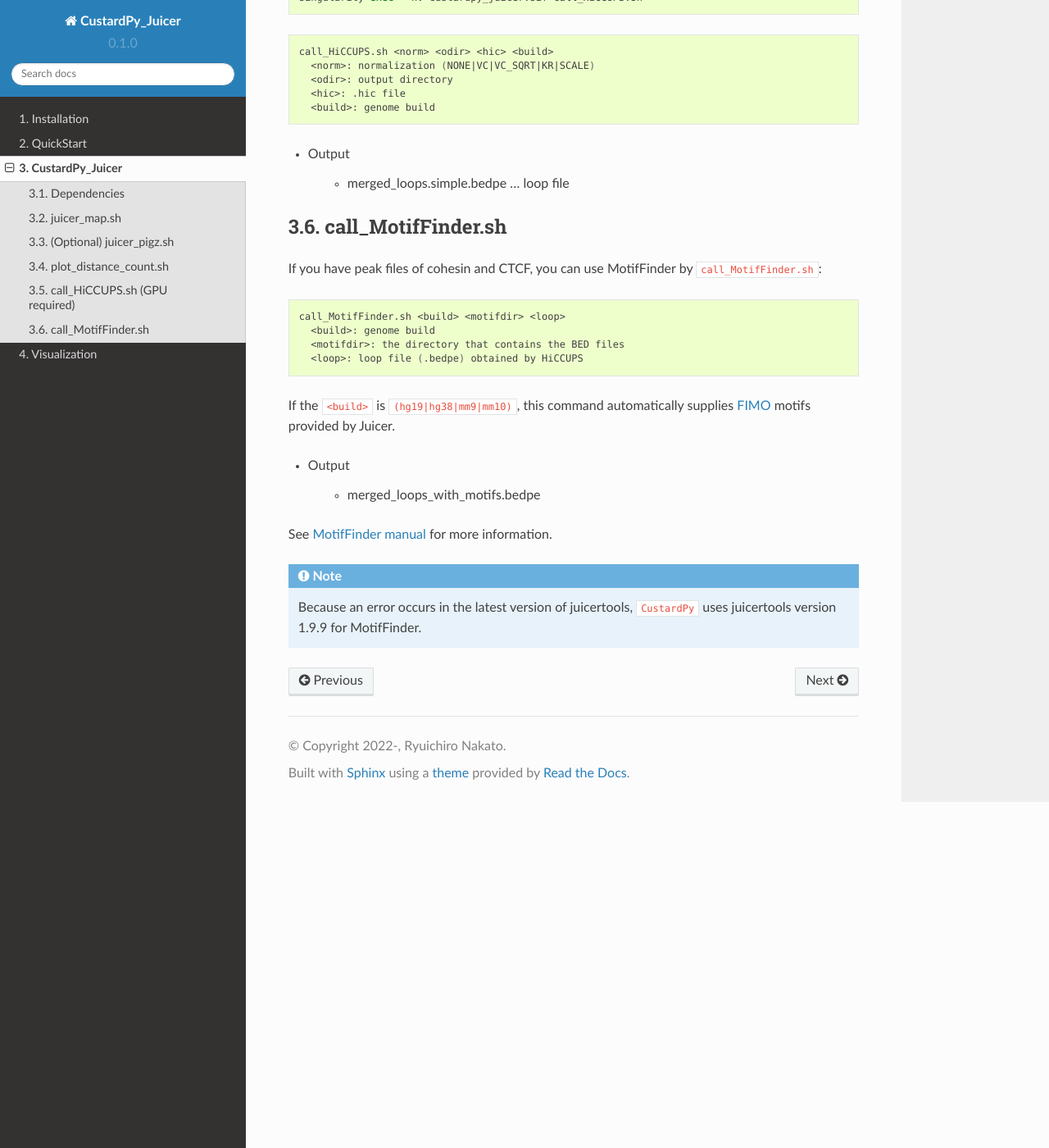
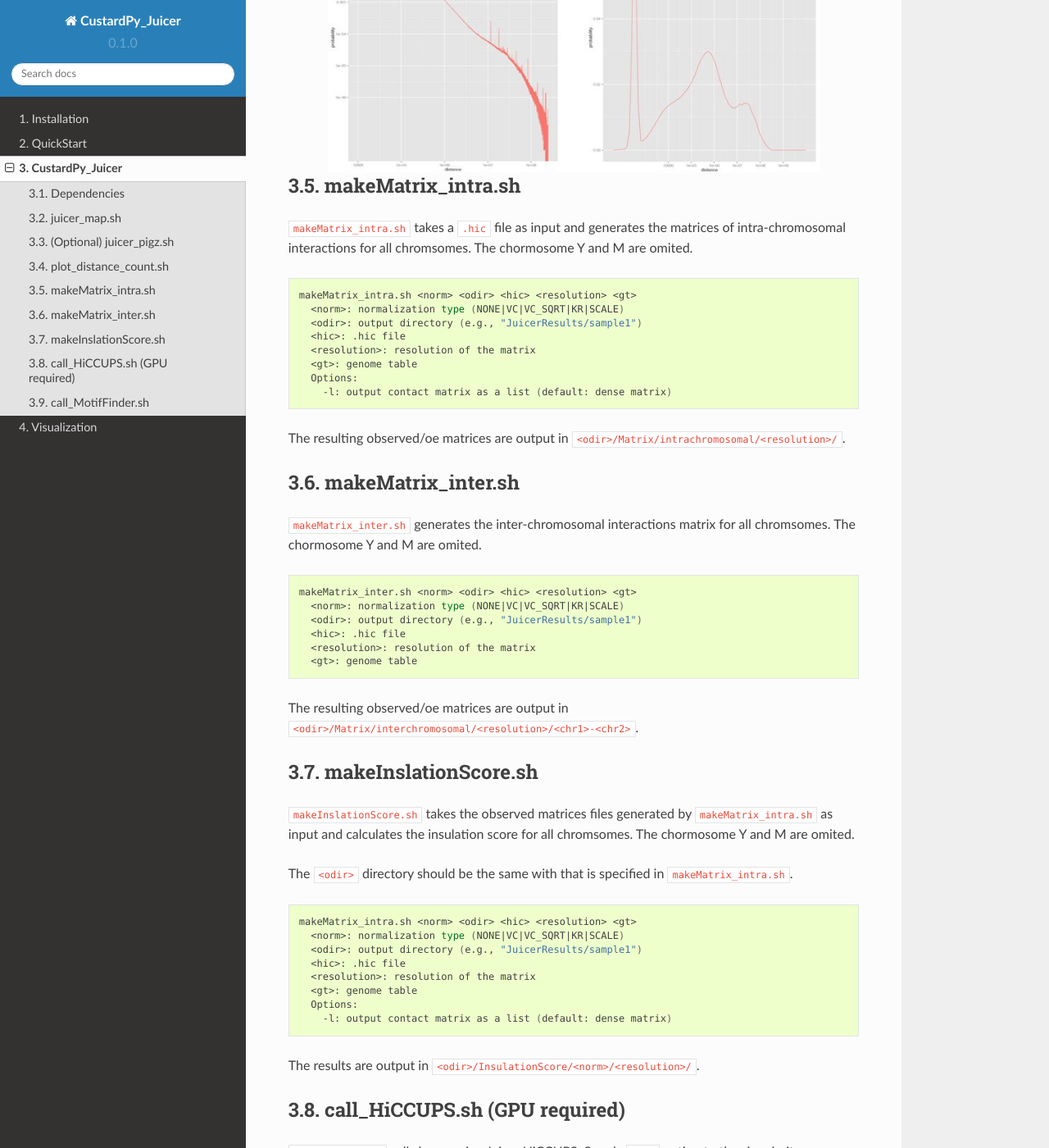
Before and after one commit to rnakato/Docker_CustardPy, a Sphinx documentation site: the page built from docs/content/CustardPy_Juicer.rst, in a window 1280 px wide and 1400 px high, scrolled down 2208 px. Shown: the whole window at 82% size. Built offline with Sphinx 7.4.7 and the Read the Docs theme 2.0.0, drawn with Linux system fonts in a browser that asks for light colours; some of the changed text lies outside the part shown.

Commit message:
modify docs

```diff
--- a/docs/content/CustardPy_Juicer.rst
+++ b/docs/content/CustardPy_Juicer.rst
@@ -93,6 +93,67 @@ The result is outputted in ``distance/`` directory.
     - distance_vs_count.10kb.MAPQ30.log.pdf ... figure of distance plot (log scale)
     - distance_vs_count.10kb.MAPQ30.log.txt ... values for the plot (log scale)
 
+.. image:: img/distanceplot.jpg
+   :width: 600px
+   :align: center
+   :alt: Alternate
+
+makeMatrix_intra.sh
+----------------------------------------------------------------
+
+``makeMatrix_intra.sh`` takes a ``.hic`` file as input and generates the matrices of intra-chromosomal interactions for all chromsomes. The chormosome Y and M are omited.
+
+.. code-block:: bash
+
+     makeMatrix_intra.sh <norm> <odir> <hic> <resolution> <gt>
+       <norm>: normalization type (NONE|VC|VC_SQRT|KR|SCALE)
+       <odir>: output directory (e.g., "JuicerResults/sample1")
+       <hic>: .hic file
+       <resolution>: resolution of the matrix
+       <gt>: genome table
+       Options:
+         -l: output contact matrix as a list (default: dense matrix)
+
+The resulting observed/oe matrices are output in ``<odir>/Matrix/intrachromosomal/<resolution>/``.
+
+makeMatrix_inter.sh
+----------------------------------------------------------------
+
+``makeMatrix_inter.sh`` generates the inter-chromosomal interactions matrix for all chromsomes. The chormosome Y and M are omited.
+
+.. code-block:: bash
+
+     makeMatrix_inter.sh <norm> <odir> <hic> <resolution> <gt>
+       <norm>: normalization type (NONE|VC|VC_SQRT|KR|SCALE)
+       <odir>: output directory (e.g., "JuicerResults/sample1")
+       <hic>: .hic file
+       <resolution>: resolution of the matrix
+       <gt>: genome table
+
+The resulting observed/oe matrices are output in ``<odir>/Matrix/interchromosomal/<resolution>/<chr1>-<chr2>``.
+
+
+makeInslationScore.sh
+----------------------------------------------------------------
+
+``makeInslationScore.sh`` takes the observed matrices files generated by ``makeMatrix_intra.sh`` as input and calculates the insulation score for all chromsomes. The chormosome Y and M are omited.
+
+The ``<odir>`` directory should be the same with that is specified in ``makeMatrix_intra.sh``.
+
+.. code-block:: bash
+
+     makeMatrix_intra.sh <norm> <odir> <hic> <resolution> <gt>
+       <norm>: normalization type (NONE|VC|VC_SQRT|KR|SCALE)
+       <odir>: output directory (e.g., "JuicerResults/sample1")
+       <hic>: .hic file
+       <resolution>: resolution of the matrix
+       <gt>: genome table
+       Options:
+         -l: output contact matrix as a list (default: dense matrix)
+
+The results are output in ``<odir>/InsulationScore/<norm>/<resolution>/``.
+
+
 call_HiCCUPS.sh (GPU required)
 ----------------------------------------------------------------
 
@@ -106,7 +167,7 @@ Supply ``--nv`` option to the singularity command to activate GPU as follows:
 .. code-block:: bash
 
     call_HiCCUPS.sh <norm> <odir> <hic> <build>
-      <norm>: normalization (NONE|VC|VC_SQRT|KR|SCALE)
+      <norm>: normalization type (NONE|VC|VC_SQRT|KR|SCALE)
       <odir>: output directory
       <hic>: .hic file
       <build>: genome build
```
Also changed, not shown: other parts of docs/content/CustardPy_Juicer.rst (+4 -4 lines), docs/content/img/distanceplot.jpg (added), 1 other file.
